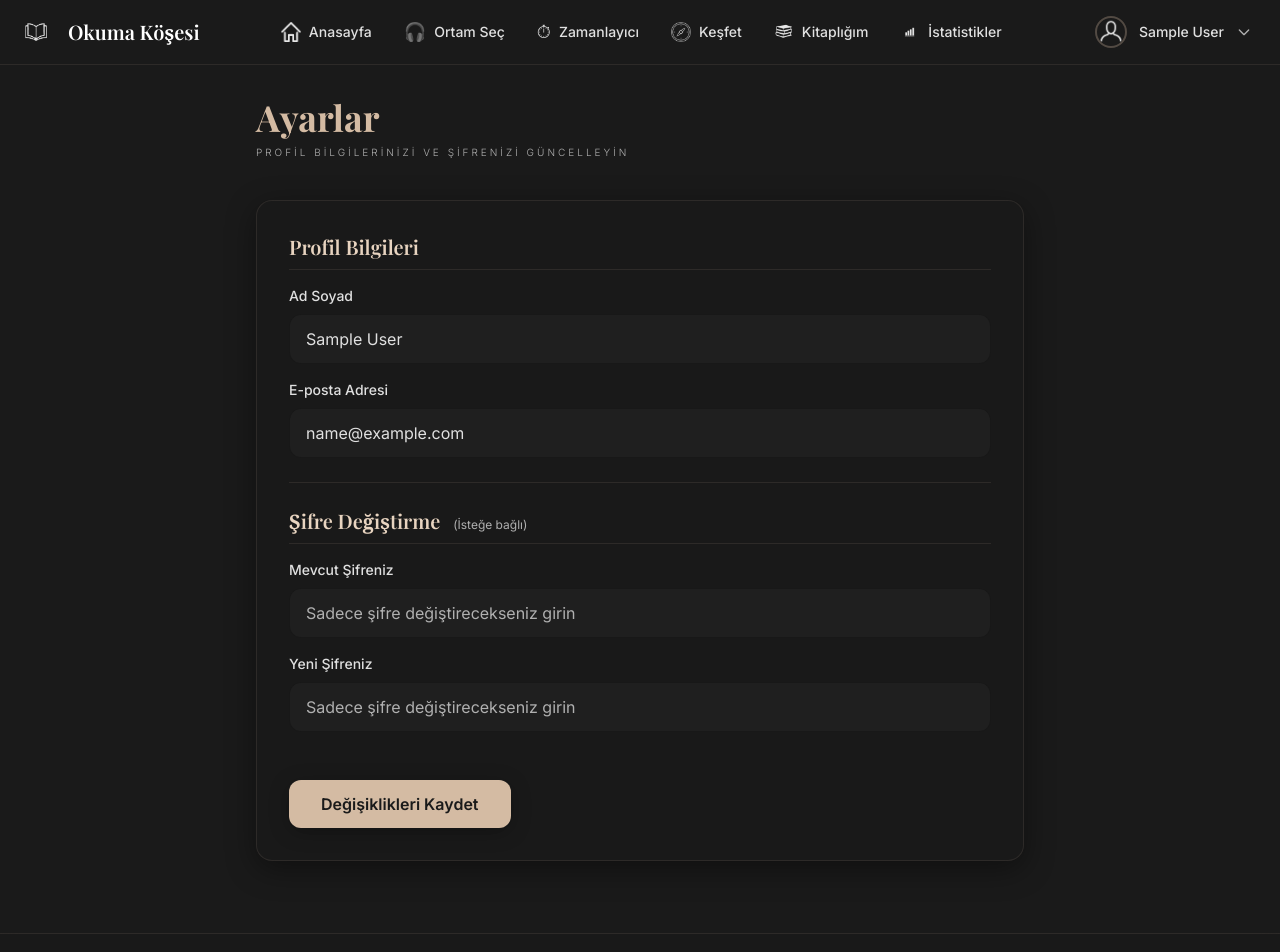
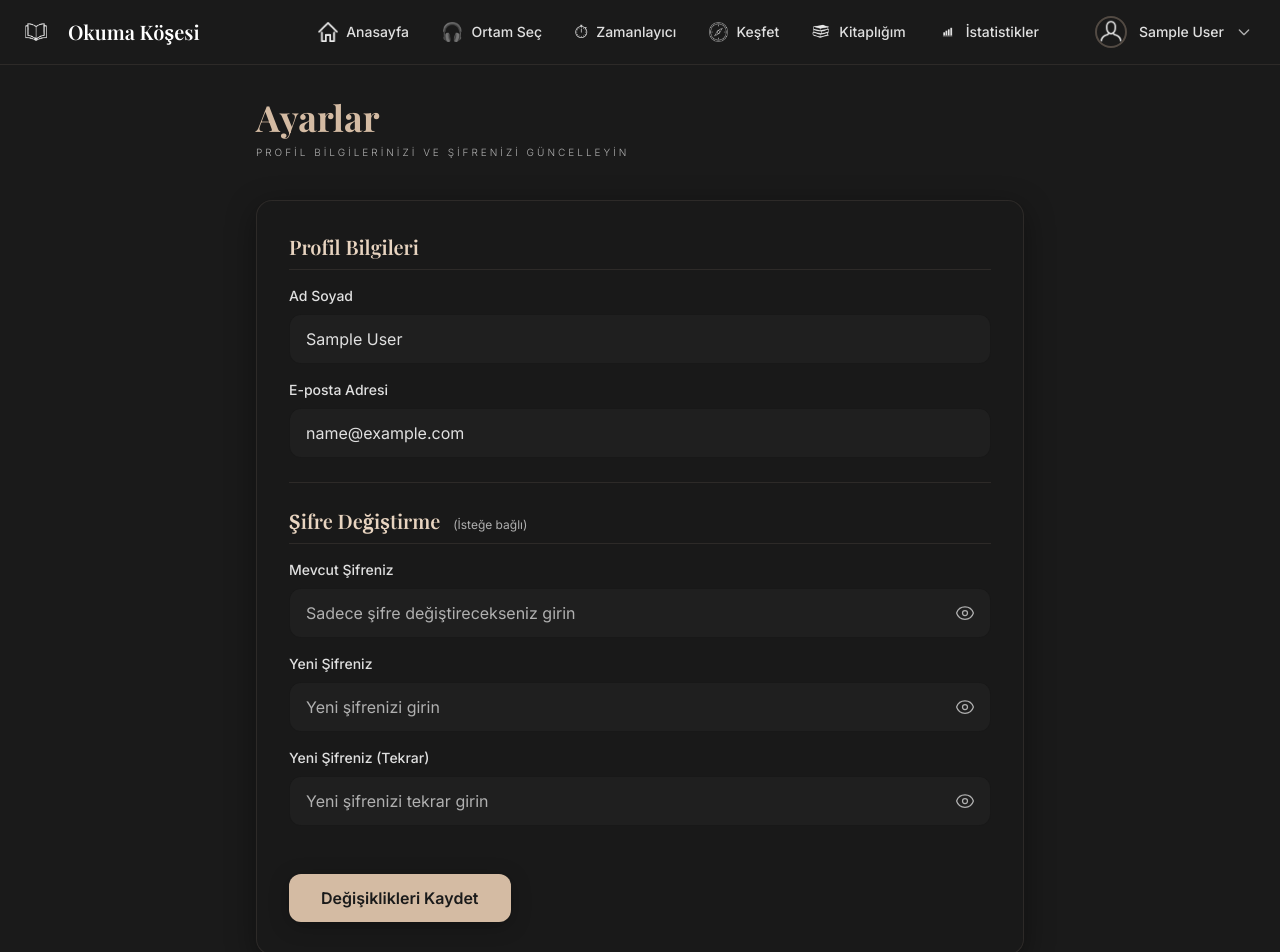
Before and after one commit to 1Acarrr/okuma-kosesi, a Next.js app in the folder client/: page /settings in a window 1280 px wide. Shown: the top 952 px of the page. Built offline with nearby package versions, Linux system fonts and the light colour scheme; sample sign-in values are in the browser's storage.

Commit message:
feat: Add confirm password, toggle visibility, and adjust nav alignment

```diff
--- a/client/src/components/Navigation.tsx
+++ b/client/src/components/Navigation.tsx
@@ -122,7 +122,7 @@
         </Link>
 
         {/* Orta Taraf - Desktop Navigation Links (sadece lg ve üzeri ekranlarda görünür) */}
-        <div className="hidden lg:flex items-center justify-center flex-1 gap-2 mx-4">
+        <div className="hidden lg:flex items-center justify-end flex-1 gap-2 mx-4 sm:mx-8">
           {navLinks.map((link) => (
             <Link
               key={link.href}
--- a/client/src/pages/settings.tsx
+++ b/client/src/pages/settings.tsx
@@ -3,6 +3,20 @@
 import Head from 'next/head';
 import apiClient from '../lib/api';
 import { useAppStore } from '../lib/store';
+
+// Göz ikonu SVG bileşenleri
+const EyeIcon = ({ className = "w-5 h-5" }) => (
+  <svg xmlns="http://www.w3.org/2000/svg" fill="none" viewBox="0 0 24 24" strokeWidth={1.5} stroke="currentColor" className={className}>
+    <path strokeLinecap="round" strokeLinejoin="round" d="M2.036 12.322a1.012 1.012 0 010-.639C3.423 7.51 7.36 4.5 12 4.5c4.638 0 8.573 3.007 9.963 7.178.07.207.07.431 0 .639C20.577 16.49 16.64 19.5 12 19.5c-4.638 0-8.573-3.007-9.963-7.178z" />
+    <path strokeLinecap="round" strokeLinejoin="round" d="M15 12a3 3 0 11-6 0 3 3 0 016 0z" />
+  </svg>
+);
+
+const EyeSlashIcon = ({ className = "w-5 h-5" }) => (
+  <svg xmlns="http://www.w3.org/2000/svg" fill="none" viewBox="0 0 24 24" strokeWidth={1.5} stroke="currentColor" className={className}>
+    <path strokeLinecap="round" strokeLinejoin="round" d="M3.98 8.223A10.477 10.477 0 001.934 12C3.226 16.338 7.244 19.5 12 19.5c.993 0 1.953-.138 2.863-.395M6.228 6.228A10.45 10.45 0 0112 4.5c4.756 0 8.773 3.162 10.065 7.498a10.523 10.523 0 01-4.293 5.774M6.228 6.228L3 3m3.228 3.228l3.65 3.65m7.894 7.894L21 21m-3.228-3.228l-3.65-3.65m0 0a3 3 0 10-4.243-4.243m4.242 4.242L9.88 9.88" />
+  </svg>
+);
 
 export default function SettingsPage() {
   const router = useRouter();
@@ -14,6 +28,12 @@
   const [email, setEmail] = useState('');
   const [currentPassword, setCurrentPassword] = useState('');
   const [newPassword, setNewPassword] = useState('');
+  const [confirmPassword, setConfirmPassword] = useState('');
+
+  // Visibility State
+  const [showCurrentPassword, setShowCurrentPassword] = useState(false);
+  const [showNewPassword, setShowNewPassword] = useState(false);
+  const [showConfirmPassword, setShowConfirmPassword] = useState(false);
 
   // Status State
   const [loading, setLoading] = useState(false);
@@ -38,6 +58,13 @@
     e.preventDefault();
     setError('');
     setSuccess('');
+
+    // Form validation
+    if (newPassword && newPassword !== confirmPassword) {
+      setError('Yeni şifreler eşleşmiyor. Lütfen iki alana da aynı şifreyi girdiğinizden emin olun.');
+      return;
+    }
+
     setLoading(true);
 
     try {
@@ -62,6 +89,7 @@
       setSuccess(message || 'Profiliniz başarıyla güncellendi.');
       setCurrentPassword('');
       setNewPassword('');
+      setConfirmPassword('');
 
       // Clear success message after 5 seconds
       setTimeout(() => setSuccess(''), 5000);
@@ -141,24 +169,62 @@
 
                 <div>
                   <label className="block text-sm font-medium text-text-light mb-2">Mevcut Şifreniz</label>
+                  <div className="relative">
                     <input
-                    type="password"
+                      type={showCurrentPassword ? "text" : "password"}
                       value={currentPassword}
                       onChange={(e) => setCurrentPassword(e.target.value)}
-                    className="w-full px-4 py-3 bg-dark-bg-secondary border border-dark-bg-darker/60 rounded-xl text-text-light placeholder-text-medium focus:outline-none focus:border-warm-beige focus:ring-2 focus:ring-warm-beige/40 transition"
+                      className="w-full px-4 py-3 bg-dark-bg-secondary border border-dark-bg-darker/60 rounded-xl text-text-light placeholder-text-medium focus:outline-none focus:border-warm-beige focus:ring-2 focus:ring-warm-beige/40 transition pr-12"
                       placeholder="Sadece şifre değiştirecekseniz girin"
                     />
+                    <button
+                      type="button"
+                      onClick={() => setShowCurrentPassword(!showCurrentPassword)}
+                      className="absolute right-4 top-1/2 -translate-y-1/2 text-text-medium hover:text-warm-beige transition-colors"
+                    >
+                      {showCurrentPassword ? <EyeSlashIcon /> : <EyeIcon />}
+                    </button>
+                  </div>
                 </div>
 
                 <div>
                   <label className="block text-sm font-medium text-text-light mb-2">Yeni Şifreniz</label>
+                  <div className="relative">
                     <input
-                    type="password"
+                      type={showNewPassword ? "text" : "password"}
                       value={newPassword}
                       onChange={(e) => setNewPassword(e.target.value)}
-                    className="w-full px-4 py-3 bg-dark-bg-secondary border border-dark-bg-darker/60 rounded-xl text-text-light placeholder-text-medium focus:outline-none focus:border-warm-beige focus:ring-2 focus:ring-warm-beige/40 transition"
-                    placeholder="Sadece şifre değiştirecekseniz girin"
+                      className="w-full px-4 py-3 bg-dark-bg-secondary border border-dark-bg-darker/60 rounded-xl text-text-light placeholder-text-medium focus:outline-none focus:border-warm-beige focus:ring-2 focus:ring-warm-beige/40 transition pr-12"
+                      placeholder="Yeni şifrenizi girin"
                     />
+                    <button
+                      type="button"
+                      onClick={() => setShowNewPassword(!showNewPassword)}
+                      className="absolute right-4 top-1/2 -translate-y-1/2 text-text-medium hover:text-warm-beige transition-colors"
+                    >
+                      {showNewPassword ? <EyeSlashIcon /> : <EyeIcon />}
+                    </button>
+                  </div>
+                </div>
+
+                <div>
+                  <label className="block text-sm font-medium text-text-light mb-2">Yeni Şifreniz (Tekrar)</label>
+                  <div className="relative">
+                    <input
+                      type={showConfirmPassword ? "text" : "password"}
+                      value={confirmPassword}
+                      onChange={(e) => setConfirmPassword(e.target.value)}
+                      className="w-full px-4 py-3 bg-dark-bg-secondary border border-dark-bg-darker/60 rounded-xl text-text-light placeholder-text-medium focus:outline-none focus:border-warm-beige focus:ring-2 focus:ring-warm-beige/40 transition pr-12"
+                      placeholder="Yeni şifrenizi tekrar girin"
+                    />
+                    <button
+                      type="button"
+                      onClick={() => setShowConfirmPassword(!showConfirmPassword)}
+                      className="absolute right-4 top-1/2 -translate-y-1/2 text-text-medium hover:text-warm-beige transition-colors"
+                    >
+                      {showConfirmPassword ? <EyeSlashIcon /> : <EyeIcon />}
+                    </button>
+                  </div>
                 </div>
               </div>
 
```
Lines whose indentation alone changed are shown as unchanged.
